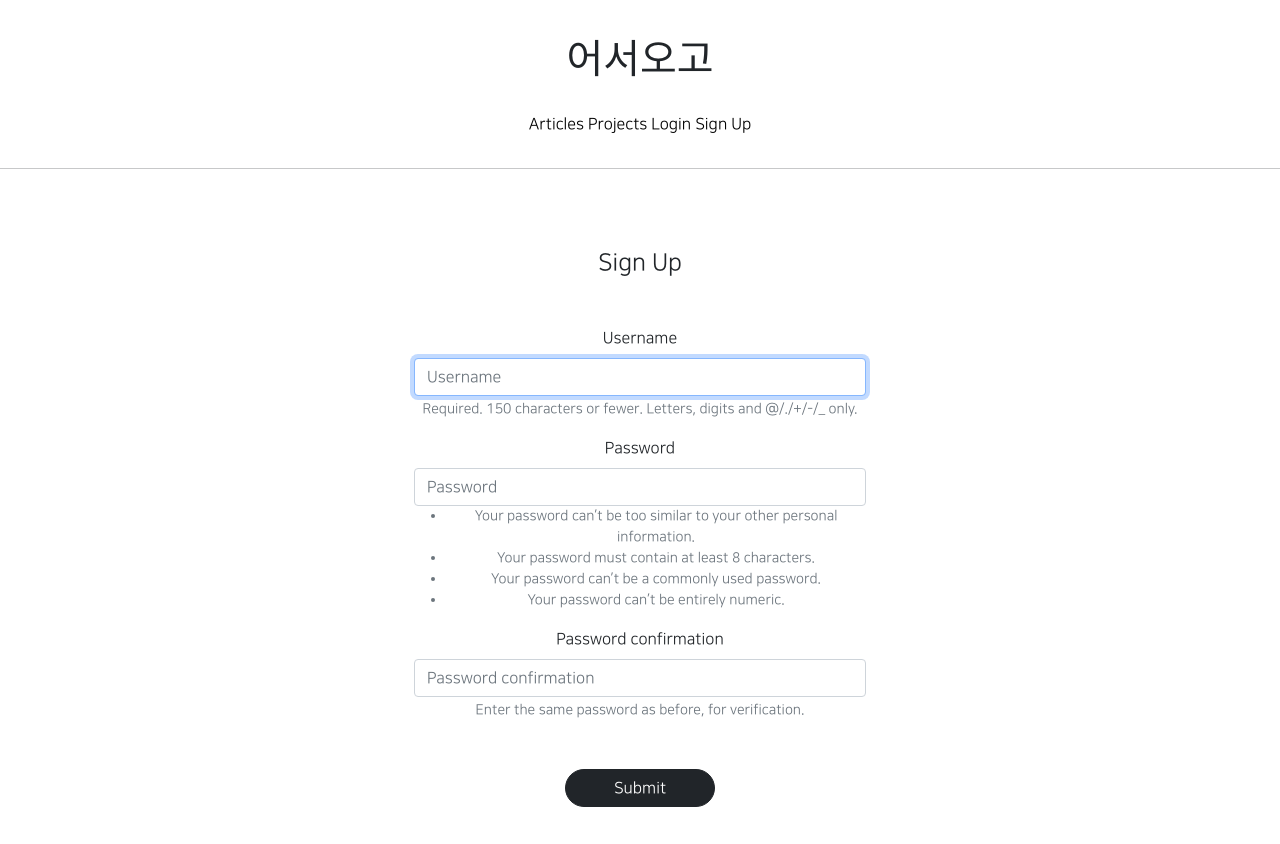
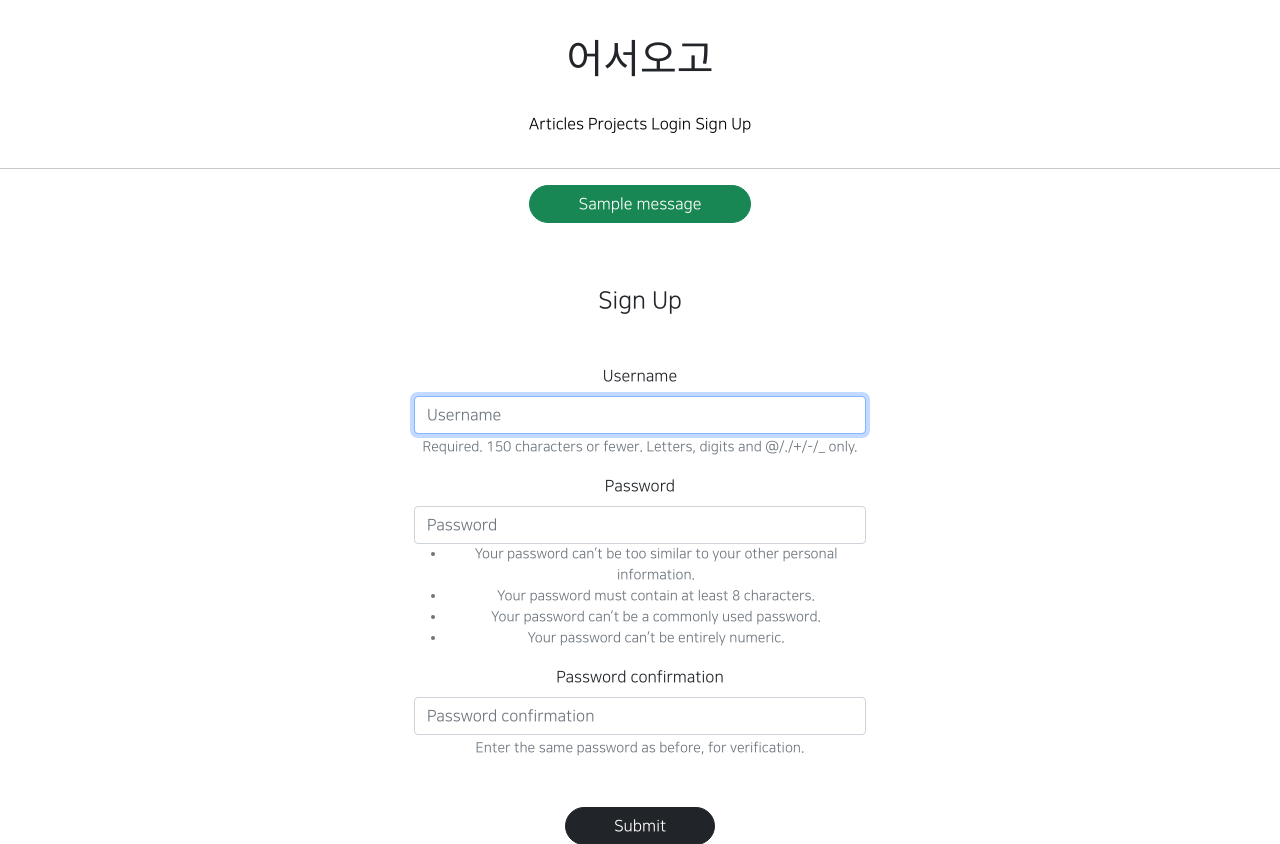
Before and after one commit to namvandy/gi_6, a Django app: page /accounts/create/ in a window 1280 px wide. Shown: the top 844 px of the page. Run offline with Django 3.2, Linux system fonts and the light colour scheme; tables that the repository leaves empty hold one stand-in row (values such as "Sample post"); one stand-in notice (Sample message) is shown; parts of the project's set-up code (start-up, migrations or seed data) failed here and were passed over; some libraries are stand-ins or nearby versions.

Commit message:
8/24 5st commit <django message>django.contrib.messages 모듈을 가져와야함 <db transaction> like system -> user에게 message --- likeapp-views.py like 반영 o messages.add_message(request, messages.ERROR,'좋아요는 한 번만 가능합니다.') like 반영 x  messages.add_message(request,request, messages.SUCCESS,'좋아요가 반영되었습니다.') -- 최상위 templates-base.html {% for message in messages %} 메시지가 나오게 만듬 {% endfor %} base.html에서 message가 보이게 함으로 모든 창에서 볼 수 있음.

```diff
--- a/templates/base.html
+++ b/templates/base.html
@@ -6,6 +6,14 @@
 {% include 'hearder.html' %}
 
 <hr>
+
+{% for message in messages %}
+    <div class="text-center">
+        <div class="btn btn-success rounded-pill px-5">
+            {{ message }}
+        </div>
+    </div>
+{% endfor %}
 
 {% block content %}
 {% endblock %}
```
Also changed, not shown: likeapp/views.py (+6 -1 lines).
